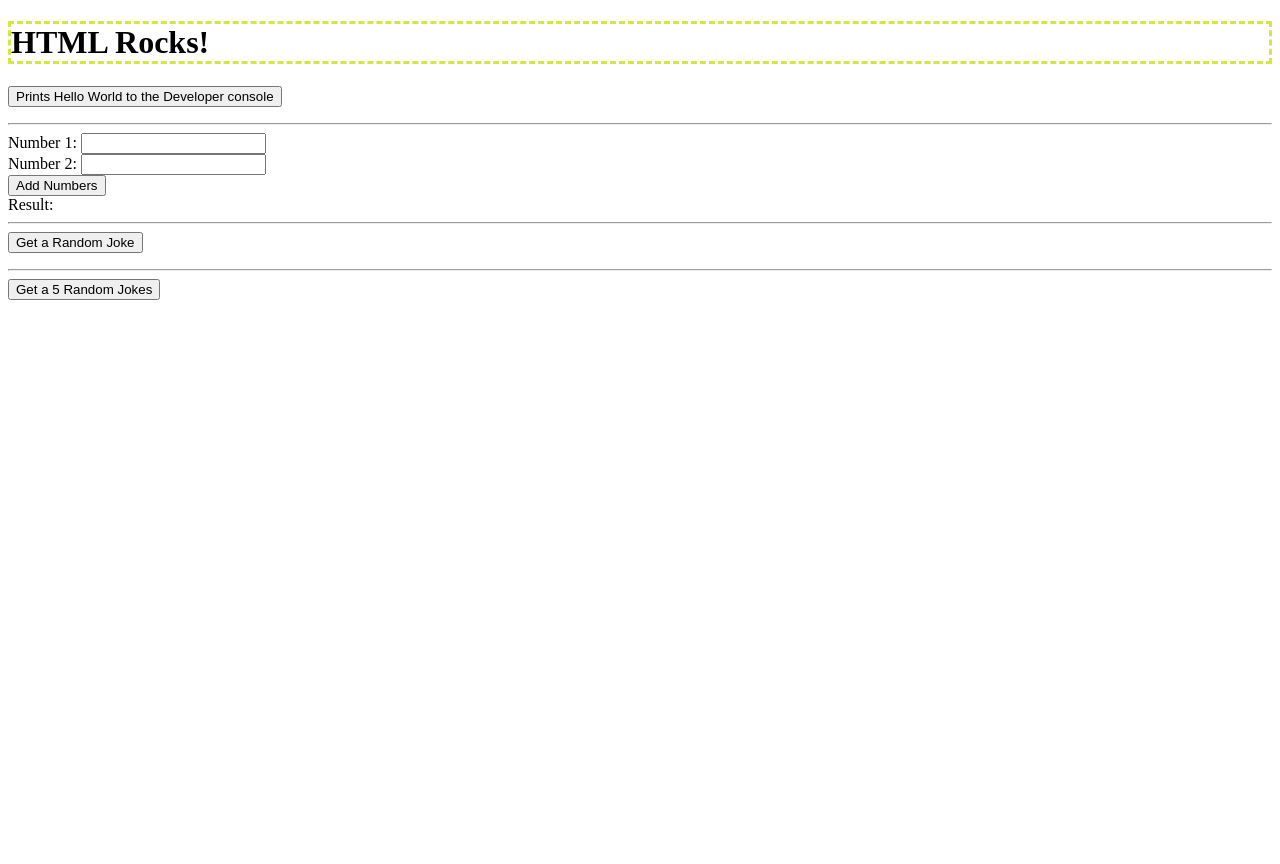
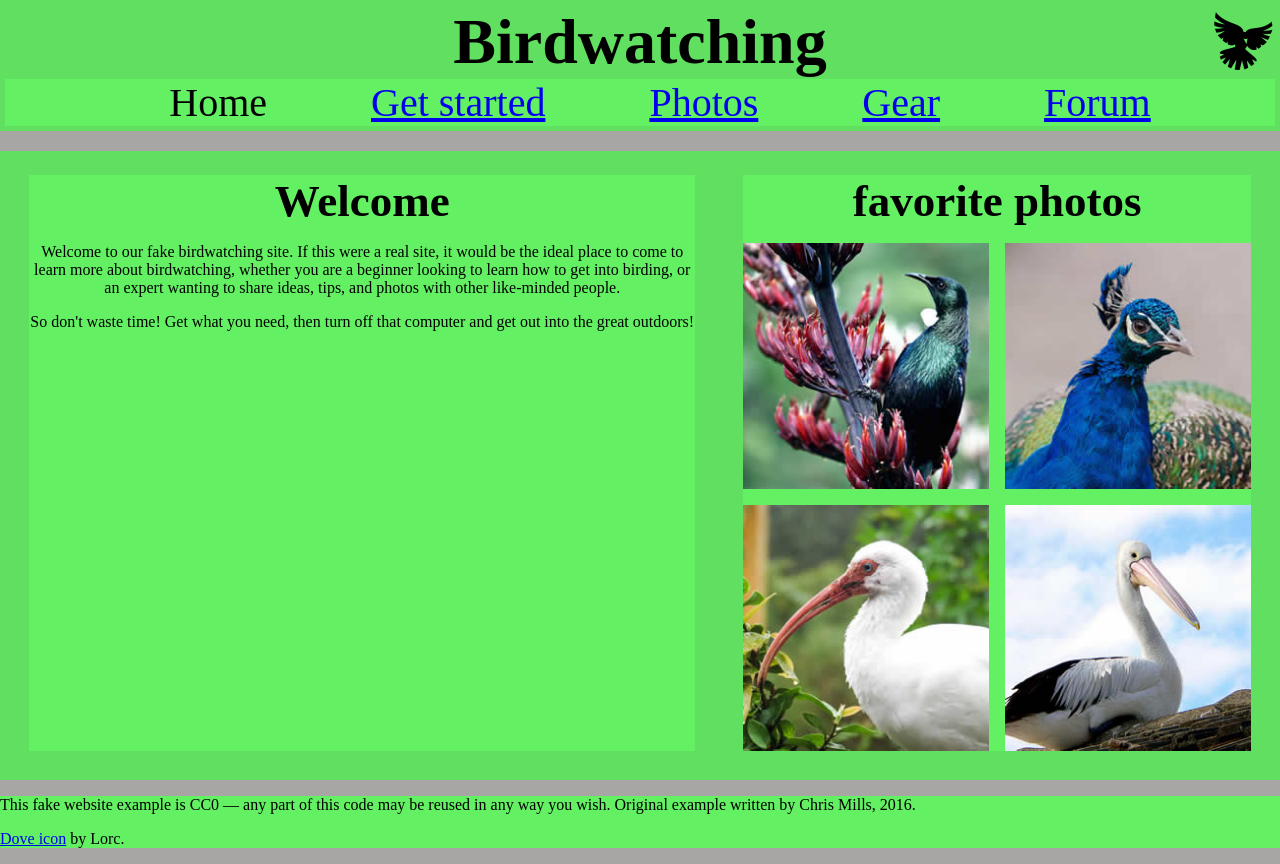
Before and after one commit to jpatrick83/M4.2-Lab, a website: page index.html in a window 1280 px wide. Before the commit the page ends 800 px from the top, so only its background shows below. Drawn offline with Linux system fonts and the light colour scheme.

Commit message:
finished lab

```diff
--- a/css/style.css
+++ b/css/style.css
@@ -1,29 +1,122 @@
-h1{
-  border-color: #d3e644;
-  border-style: dashed;
+
+body {
+    background-color: rgb(168, 165, 165); /* sets the back ground to gray */
+    margin: 0;
+    padding: 0;
 }
 
-table {
-  border-collapse: collapse;
-  width: 100%;
-  margin-bottom: 20px;
+
+/* ======================================
+======== Settings for the header ========
+=========================================
+*/
+header{
+  background-color: rgb(96, 223, 96);
+  grid-template-rows: auto auto;
+  margin: 0;
+  padding: 5px;
+
 }
 
-th, td {
-  padding: 12px 15px;
-  text-align: left;
-  border-bottom: 1px solid #ddd;
+.top_row{ /* set the for met of the columns in top row*/
+    display: grid;
+    grid-template-columns: auto 1fr;
+    align-items: center;
 }
 
-th {
-  background-color: #f2f2f2;
-  font-weight: bold;
+.top_row h1{/* setting the h1 formatting*/
+    grid-column: 1 / -1;  /* makes <h1> think it is the only column, centering it on the page*/
+    grid-row:1;
+    text-align: center;
+    margin: 0;
+    font-size: clamp(40px,5vw,80px); /* adjust to the size of window */
+    justify-self: center;
 }
 
-tbody tr:nth-child(even) {
-  background-color: #f9f9f9;
+.top_row img{ /* setting the image format */
+    width: clamp(40px,5vw,80px); /* adjust to the size of window */
+    grid-row: 1;
+    grid-column: 2;
+    height: auto;
+    justify-self: end;
 }
 
-tbody tr:hover {
-  background-color: #e9e9e9;
+.navigation{
+    grid-column: 1 / -1;
+    background-color: rgb(99, 240, 99);
+    list-style-type: none;
+    text-align: center;
+    margin: 0;
+    padding: o;
 }
+
+.navigation li{
+    text-align: center;
+    display: inline;
+    font-size: clamp(40px,5vw,25px);
+    padding: clamp(40px,5vw,50px);
+    margin: 0;
+}
+
+/*=============================
+========= Main styling ========
+==============================*/
+main{
+    background-color: rgb(96, 223, 96);
+    grid-template-rows: auto;
+    display: grid;
+    margin: 20px 0 0 0;
+    padding: 0 5px 5px 5px;
+    grid-template-columns: auto auto;
+}
+
+.welcome{
+    grid-column: 1;
+    background-color: rgb(99, 240, 99);
+    margin: 24px;
+    text-align: center;
+}
+
+.welcome h2{
+    grid-row:1;
+    text-align: center;
+    margin: 0;
+    font-size: clamp(40px,5vw,45px);
+}
+
+.favorite{
+    display: grid;
+    grid-template-columns: repeat(2, 1fr);
+    grid-template-rows: auto auto;
+    justify-items: center;
+    background-color: rgb(99, 240, 99);
+    margin: 24px;
+    gap: 16px;
+}
+.favorite h2{
+    grid-column: 1 / -1; /* span across both columns */
+    text-align: center;
+    margin: 0;
+    font-size: clamp(40px, 5vw, 45px);
+}
+
+.favorite a {
+    display: block;
+    width: 100%;
+    text-align: center;
+}
+
+.favorite img {
+    max-width: 100%;
+    height: auto;
+    display: block;
+}
+
+/*=========================
+====== footer styling======
+===========================*/
+
+footer{
+    background-color: rgb(99, 240, 99);
+    font-size: clamp(40px,5vw,px);
+}
--- a/index.html
+++ b/index.html
@@ -1,108 +1,60 @@
-<!doctype html>
-<html>
+<!DOCTYPE html>
+<html lang="en">
+  <head>
+    <meta charset="utf-8">
+    <title>Birdwatching</title>
+    <link href="https://fonts.googleapis.com/css?family=Roboto+Condensed:300%7CCinzel+Decorative:700" rel="stylesheet">
+    <link rel="stylesheet" href="css/style.css">
 
-<head>
-  <meta charset="utf-8">
-  <title>Hello World!</title>
-  <meta name="description" content="">
-  <meta name="viewport" content="width=device-width, initial-scale=1">
-  <link rel="stylesheet" href="css/style.css">
-  <link rel="shortcut icon" href="img/favicon.ico">
-</head>
+    <!--[if lt IE 9]>
+      <script src="https://cdnjs.cloudflare.com/ajax/libs/html5shiv/3.7.3/html5shiv.js"></script>
+    <![endif]-->
 
-<body>
-  <h1>HTML Rocks!</h1>
-  <p>
-    <button  onclick="helloWorld()">Prints Hello World to the Developer console</button>
-  </p>
-  <hr>
-  <form id="addForm">
-    <label for="num1">Number 1:</label>
-    <input type="number" id="num1" name="num1" required>
-    <br>
-    <label for="num2">Number 2:</label>
-    <input type="number" id="num2" name="num2" required>
-    <br>
-    <button type="submit">Add Numbers</button>
-  </form>
+  </head>
 
-  <label id="result">Result:</label>
+  <body>
 
-  <hr>
+      <header>
+        <div class="top_row"> <!-- set up for rows in the CSS file -->
+          <h1>Birdwatching</h1>
+          <img src="dove.png" alt="a simple dove logo">
+        </div>
 
-  <button id="jokeButton">Get a Random Joke</button>
-  <p id="joke"></p>
+        <ul class="navigation">
+          <li><span>Home</span></li>
+          <li><a href="#">Get started</a></li>
+          <li><a href="#">Photos</a></li>
+          <li><a href="#">Gear</a></li>
+          <li><a href="#">Forum</a></li>
+        </ul>
 
-  <hr>
-  <button id="jokeButtonTable">Get a  5 Random Jokes</button>
-  <table id="jokeTable"></table>
+      </header>
 
-  <script type="module" script="js/main.js">
-    import {helloWorld, add, fetchRandomJoke, fetch5RandomJokes} from './js/main.js';
+      <Main>
+        <div class="welcome">
+           <h2>Welcome</h2>
 
-    // This shows how to assign a function to the window object
-    // so that it can be called from the browser console
-    window.helloWorld = helloWorld;
+          <p>Welcome to our fake birdwatching site. If this were a real site, it would be the ideal place to come to learn more about birdwatching, whether you are a beginner looking to learn how to get into birding, or an expert wanting to share ideas, tips, and photos with other like-minded people.</p>
 
-    // This shows how to add an event listener to a button in the HTML
-    // and call a function when the button is clicked
-    const form = document.getElementById('addForm');
-    form.addEventListener('submit', function(e) {
-      e.preventDefault();
-      const num1 = parseFloat(document.getElementById('num1').value);
-      const num2 = parseFloat(document.getElementById('num2').value);
-      try{
-        const result = add(num1, num2);
-        document.getElementById('result').textContent = `Result: ${result}`;
-      }catch(e){
-        console.error(e);
-        document.getElementById('result').textContent = `Error: ${e.message}`;
-      }
+          <p>So don't waste time! Get what you need, then turn off that computer and get out into the great outdoors!</p>
 
-    });
+        </div>
+        <div class="favorite">
+          <h2>favorite photos</h2>
 
-    // this shows how to add an event listener to a button in the HTML
-    // that calls a function that fetches a random joke from an API
-    // and displays it on the page
-    const jokebtn = document.getElementById('jokeButton');
-    const jokeresult = document.getElementById('joke');
-    jokebtn.addEventListener('click', async () => {
-      try {
-        jokeresult.textContent = 'Loading...';
-        const joke = await fetchRandomJoke();
-        document.getElementById('joke').textContent = joke;
-      } catch (e) {
-        console.error(e);
-        document.getElementById('joke').textContent = `Error: ${e.message}`;
-      }
-    });
+          <a href="favorite-1.jpg"><img src="favorite-1_th.jpg" alt="Small black bird, black claws, long black slender beak, links to larger version of the image"></a>
+          <a href="favorite-2.jpg"><img src="favorite-2_th.jpg" alt="Top half of a pretty bird with bright blue plumage on neck, light colored beak, blue headdress, links to larger version of the image"></a>
+          <a href="favorite-3.jpg"><img src="favorite-3_th.jpg" alt="Top half of a large bird with white plumage, very long curved narrow light colored break, links to larger version of the image"></a>
+          <a href="favorite-4.jpg"><img src="favorite-4_th.jpg" alt="Large bird, mostly white plumage with black plumage on back and rear, long straight white beak, links to larger version of the image"></a>
+        </div>
+      </Main>
 
-    // this shows how to add an event listener to a button in the HTML
-    // that calls a function that fetches 5 random jokes from an API
-    // and displays them in a table on the page
-    const jokeTableBtn = document.getElementById('jokeButtonTable');
-    const jokeTable = document.getElementById('jokeTable');
-    jokeTableBtn.addEventListener('click', async () => {
-      try {
-        jokeTable.textContent = 'Loading...';
-        const joke = await fetch5RandomJokes();
-        jokeTable.innerHTML = `
-              <thead>
-              <tr>
-                <th>Joke</th>
-              </tr>
-              </thead>
-              <tbody>
-              ${joke.map(j => `<tr><td>${j}</td></tr>`).join('')}
-              </tbody>
-            `;
-      } catch (e) {
-        console.error(e);
-        document.getElementById('joke').textContent = `Error: ${e.message}`;
-      }
-    });
-  </script>
+    <footer>
+      <p>This fake website example is CC0 — any part of this code may be reused in any way you wish. Original example written by Chris Mills, 2016.</p>
 
-</body>
+      <p><a href="http://game-icons.net/lorc/originals/dove.html">Dove icon</a> by Lorc.</p>
+    </footer>
+
+  </body>
 
 </html>
--- a/js/main.js
+++ /dev/null
@@ -1,64 +0,0 @@
-/**
- * This file should only contain functions that don't interact with the DOM.
- * That means no document.querySelector, no document.getElementById, etc.
- * This file should only contain functions that do things like calculations,
- * data manipulation, etc. This is so that we can test these functions
- * without having to worry about the DOM or the browser environment.
- */
-
-/**
- * This function prints the string 'Hello World' to the console
- */
-export function helloWorld() {
-    console.log('Hello World');
-}
-
-/**
- * This function adds two numbers together and returns the sum. This demonstrates
- * how to pass parameters to a function and return a value from a function
- * from HTML.
- * @param {number} a The first number to add
- * @param {number} b The second number to add
- * @returns {number} The sum of the two numbers
- */
-export function add(num1, num2) {
-    if (num1 === undefined || num2 === undefined) {
-        throw new Error('You must provide two numbers to add');
-    }
-    if (typeof num1 !== 'number' || typeof num2 !== 'number') {
-        throw new Error('You must provide two numbers to add');
-    }
-    return num1 + num2;
-}
-
-/**
- * This function fetches a random joke from the "Official Joke API" and returns it.
- * @returns {string} A joke in the format "setup - punchline"
- */
-export async function fetchRandomJoke() {
-    try {
-        const response = await fetch('https://official-joke-api.appspot.com/random_joke');
-        if (!response.ok) {
-            throw new Error('Failed to fetch a joke');
-        }
-        const joke = await response.json();
-        return `${joke.setup} - ${joke.punchline}`;
-    } catch (error) {
-        throw new Error(error.message);
-    }
-}
-
-export async function fetch5RandomJokes() {
-    try {
-        // This endpoint returns 10 jokes, so we need to slice the array to get 5
-        const response = await fetch('https://official-joke-api.appspot.com/random_ten');
-        if (!response.ok) {
-            throw new Error('Failed to fetch a joke');
-        }
-        const jokes = await response.json();
-        // Slice the first 5 jokes from the array
-        return jokes.slice(0, 5).map(joke => `${joke.setup} - ${joke.punchline}`);
-    } catch (error) {
-        throw new Error(error.message);
-    }
-}
```
Also changed, not shown: test/test.js (deleted, +0 -50 lines), dove.png (added), favorite-1.jpg (added), favorite-1_th.jpg (added), favorite-2.jpg (added), favorite-2_th.jpg (added), favorite-3.jpg (added), favorite-3_th.jpg (added), favorite-4.jpg (added), favorite-4_th.jpg (added).
